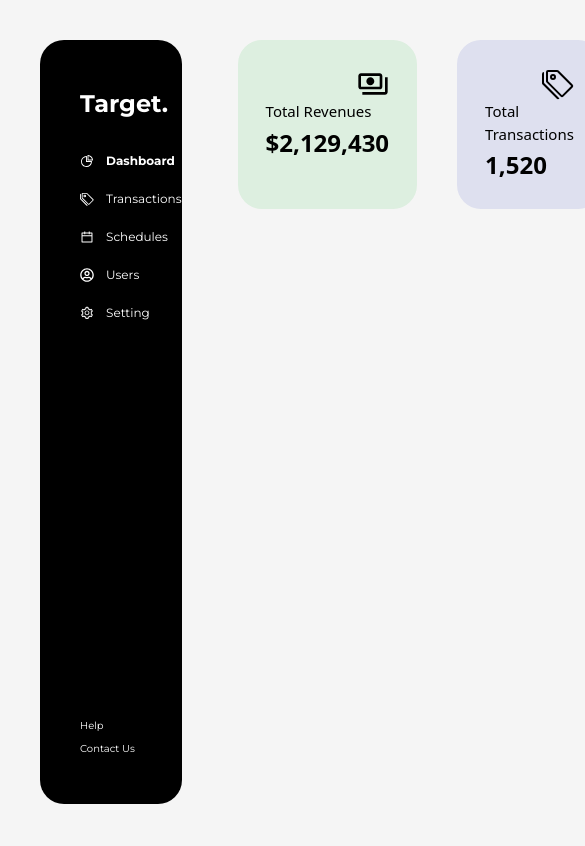
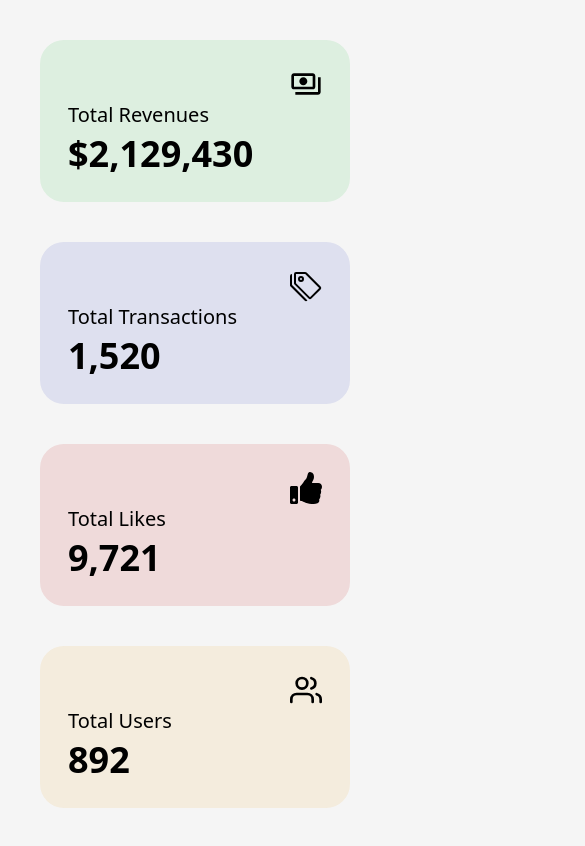
Before and after one commit to ArnabChatterjee20k/React---Dashboard, a React (Vite) app: page /dashboard in a window 390 px wide. Shown: the top 846 px of the page, 585 px wide, since content can reach past the window. Built offline with nearby package versions, Linux system fonts and the light colour scheme; the HTML template or start-up script is replaced by a standard one.

Commit message:
style--made the visualisation page responsive

```diff
--- a/src/components/DashBoard/DataCards.tsx
+++ b/src/components/DashBoard/DataCards.tsx
@@ -3,7 +3,7 @@ import { DataCardsProps } from "../../types/DataCards";
 
 export default function DataCards() {
   return (
-    <div className="flex gap-10 w-full">
+    <div className="flex flex-col md:flex-row gap-10 w-full">
       {DataCardsData.map((data) => (
         <Card {...data} />
       ))}
@@ -14,13 +14,16 @@ export default function DataCards() {
 function Card({ Icon, heading, value, color }: DataCardsProps) {
   return (
     <div
-      className={`w-[15rem] p-7 flex flex-col rounded-3xl`}
+      className="flex w-full flex-col p-7 rounded-3xl flex-1"
       style={{ backgroundColor: color }}
     >
-      <Icon size="2em" className="self-end" />
+      <Icon
+        size="2em"
+        className="self-end"
+      />
       <div className="flex flex-col gap-1">
-        <p className="text-[15px] font-[500]">{heading}</p>
-        <p className="font-bold text-2xl">{value}</p>
+        <p className="text-[20px] md:text-[15px] lg:text-[20px] font-[500]">{heading}</p>
+        <p className="font-bold text-4xl md:text-2xl lg:text-4xl">{value}</p>
       </div>
     </div>
   );
--- a/src/components/DashBoard/SideNav.tsx
+++ b/src/components/DashBoard/SideNav.tsx
@@ -4,7 +4,7 @@ import { twMerge } from "tailwind-merge";
 
 export default function SideNav() {
   return (
-    <aside className="min-h-screen w-[18rem] flex flex-col py-10">
+    <aside className="hidden md:flex min-h-screen w-[18rem] flex-col py-10">
       <div className="bg-black flex-1 rounded-3xl flex flex-col pl-10 py-12 gap-8 items-start">
         <h3 className="font-monteserat text-2xl text-white font-[700]">
           Target.
```
